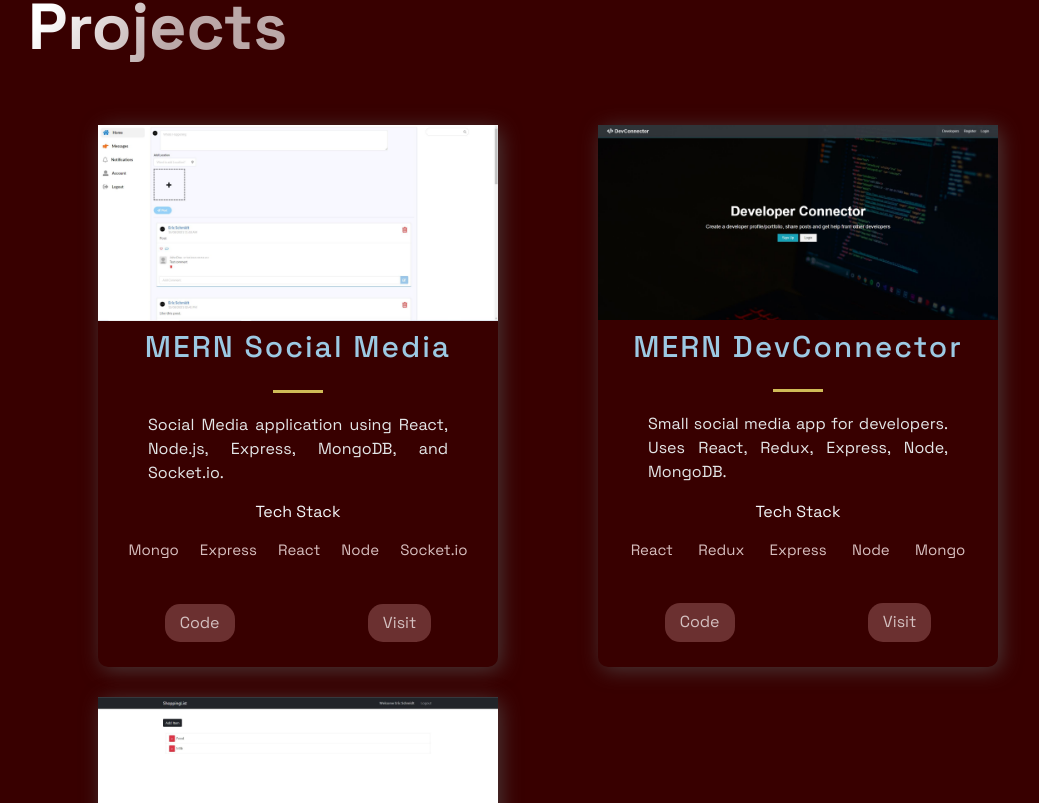
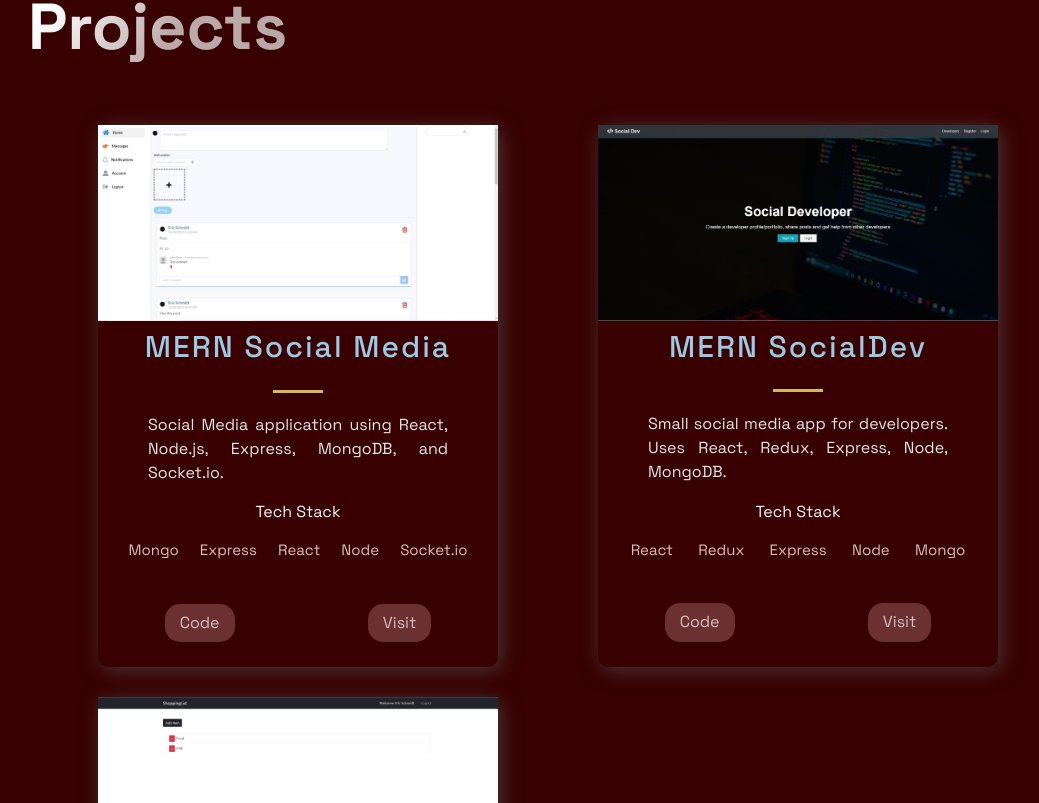
Before and after one commit to Eric01752/Portfolio, a Next.js app: page / in a window 1280 px wide. Shown: the part 737-1540 px from the top of the page, without its empty margins (92-1131 px from the left). Built offline with nearby package versions, Linux system fonts and the light colour scheme.

Commit message:
Updated a project and some text

```diff
--- a/src/components/Footer/Footer.js
+++ b/src/components/Footer/Footer.js
@@ -31,7 +31,9 @@ const Footer = () => {
       </LinkList>
       <SocialIconsContainer>
         <CompanyContainer>
-          <Slogan>Looking for Internship/Co-op</Slogan>
+          <Slogan>
+            Looking for Internship/Co-op or Full-time job in Web Development
+          </Slogan>
         </CompanyContainer>
         <SocialContainer>
           <SocialIcons href='https://github.com'>
--- a/src/constants/constants.js
+++ b/src/constants/constants.js
@@ -10,12 +10,12 @@ export const projects = [
     id: 0,
   },
   {
-    title: 'MERN DevConnector',
+    title: 'MERN SocialDev',
     description:
       'Small social media app for developers. Uses React, Redux, Express, Node, MongoDB.',
-    image: '/images/MERN_DevConnector.jpg',
+    image: '/images/MERN_SocialDev.jpg',
     tags: ['React', 'Redux', 'Express', 'Node', 'Mongo'],
-    source: 'https://github.com/Eric01752/MERN-DevConnector',
+    source: 'https://github.com/Eric01752/MERN-SocialDev',
     visit: 'https://google.com',
     id: 1,
   },
```
Also changed, not shown: public/images/MERN_DevConnector.JPG (deleted), public/images/MERN_SocialDev.JPG (added).
